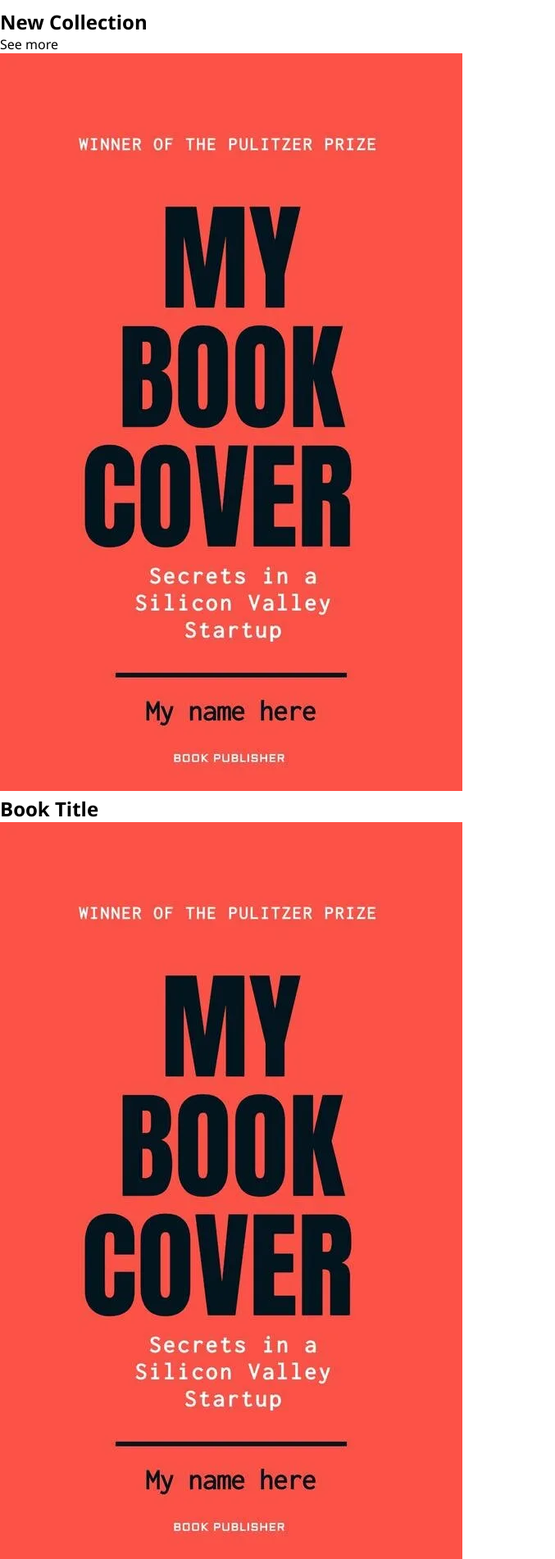
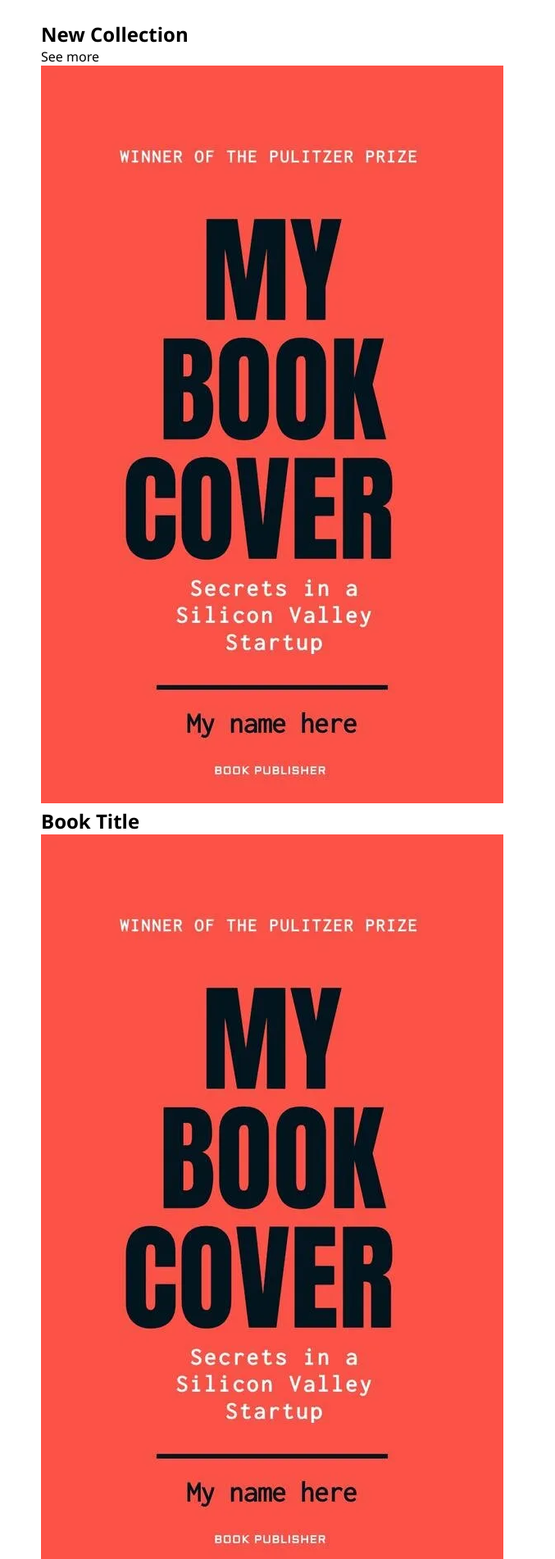
Before and after one commit to ryanfaiz/digilib-web, a PHP site: page /tags in a window 1280 px wide. Shown: the part 63-1965 px from the top of the page at 82% size, without its empty margins (0-677 px from the left). Run offline with PHP 8.4, Linux system fonts and the light colour scheme.

Commit message:
Set <section> margin

```diff
--- a/style/tags.css
+++ b/style/tags.css
@@ -24,3 +24,7 @@
 nav div a {
     margin: 0px 15px;
 }
+
+section {
+    margin: 25px 50px;
+}
```
